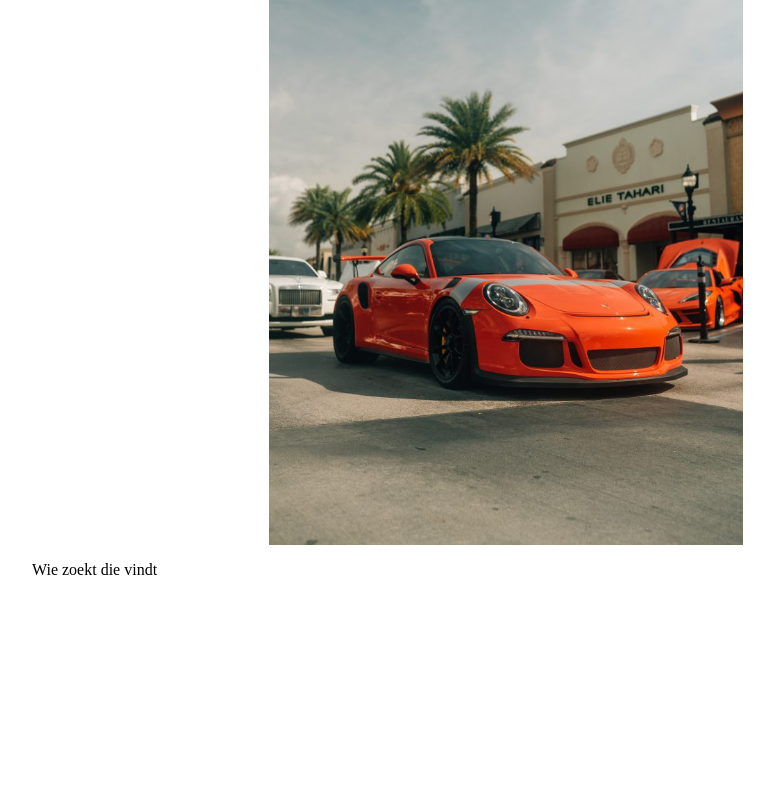
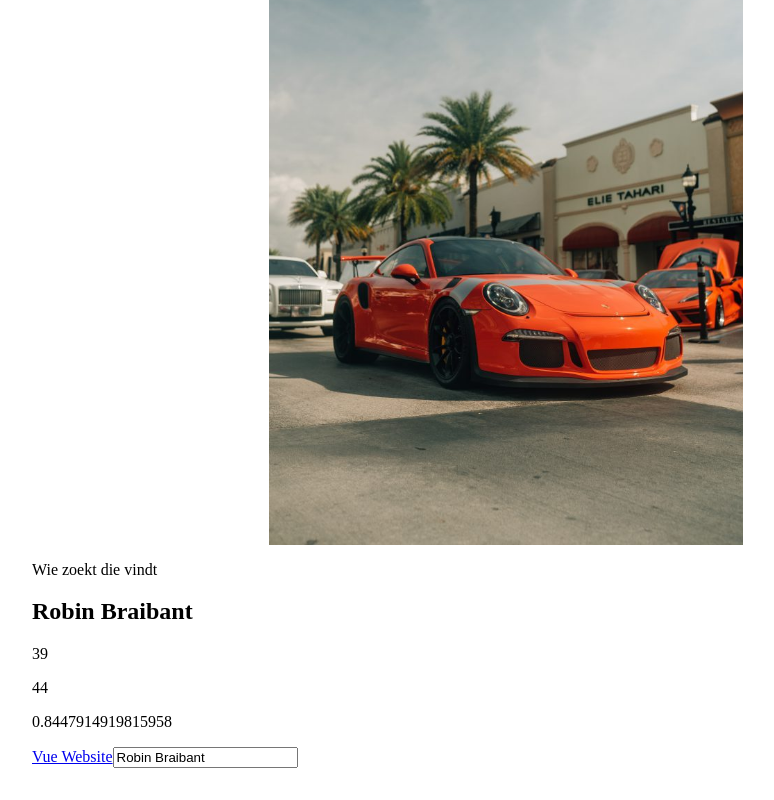
Before and after one commit to robinbraibantpxl/vue-basisfunctionaliteiten, a Vue app: page / in a window 1280 px wide. Shown: the part 334-1134 px from the top of the page, without its empty margins (134-908 px from the left). Before the commit the page ends 1017 px from the top, so only its background shows below. Built offline with nearby package versions, Linux system fonts and the light colour scheme.

Commit message:
solution

```diff
--- a/src/App.vue
+++ b/src/App.vue
@@ -4,10 +4,13 @@ export default {
     return {
       titel: "Vue basisfunctionaliteiten",
       intro: "Lorem ipsum dolor sit amet, consectetur adipiscing elit, sed do eiusmod tempor incididunt ut labore et dolore magna aliqua. Ut enim ad minim veniam, quis nostrud exercitation ullamco laboris nisi ut aliquip ex ea commodo consequat. Duis aute irure dolor in reprehenderit in voluptate velit esse cillum dolore eu fugiat nulla pariatur. Excepteur sint occaecat cupidatat non proident, sunt in culpa qui officia deserunt mollit anim id est laborum.",
-      baseImage: './src/assets/car.jpg'
+      baseImage: './src/assets/car.jpg',
+      // Variabelen opdracht 6
+      fullName: "Robin Braibant",
+      age: 39,
+      url: 'https://vuejs.org'
     }
   },
-  // Om methodes aan te maken gebruiken we de methods eigenschap en hierbinnen maken we een nieuwe methode aan met de gevraagde functionaliteit
   methods: {
     changeText() {
       let randomNumber = Math.random();
@@ -16,6 +19,10 @@ export default {
       } else {
         return 'Wie zoekt die vindt'
       }
+    },
+    // Methode opdracht 6
+    showRandomNumber() {
+      return Math.random();
     }
   }
 }
@@ -28,8 +35,15 @@ export default {
     <picture>
       <img class="main-image" v-bind:src="baseImage">
     </picture>
-    <!-- Link de methode aan een paragraaf -->
     <p>{{ changeText() }}</p>
+
+    <!-- Opdracht 6 -->
+    <h2>{{ fullName }}</h2>
+    <p>{{ age }}</p>
+    <p>{{ age + 5 }}</p>
+    <p>{{ showRandomNumber() }}</p>
+    <a v-bind:href="url">Vue Website</a>
+    <input type="text" v-bind:value="fullName">
   </div>
 </template>
 
```
Also changed, not shown: 1 other file (tests, documents, lock files or other folders).
